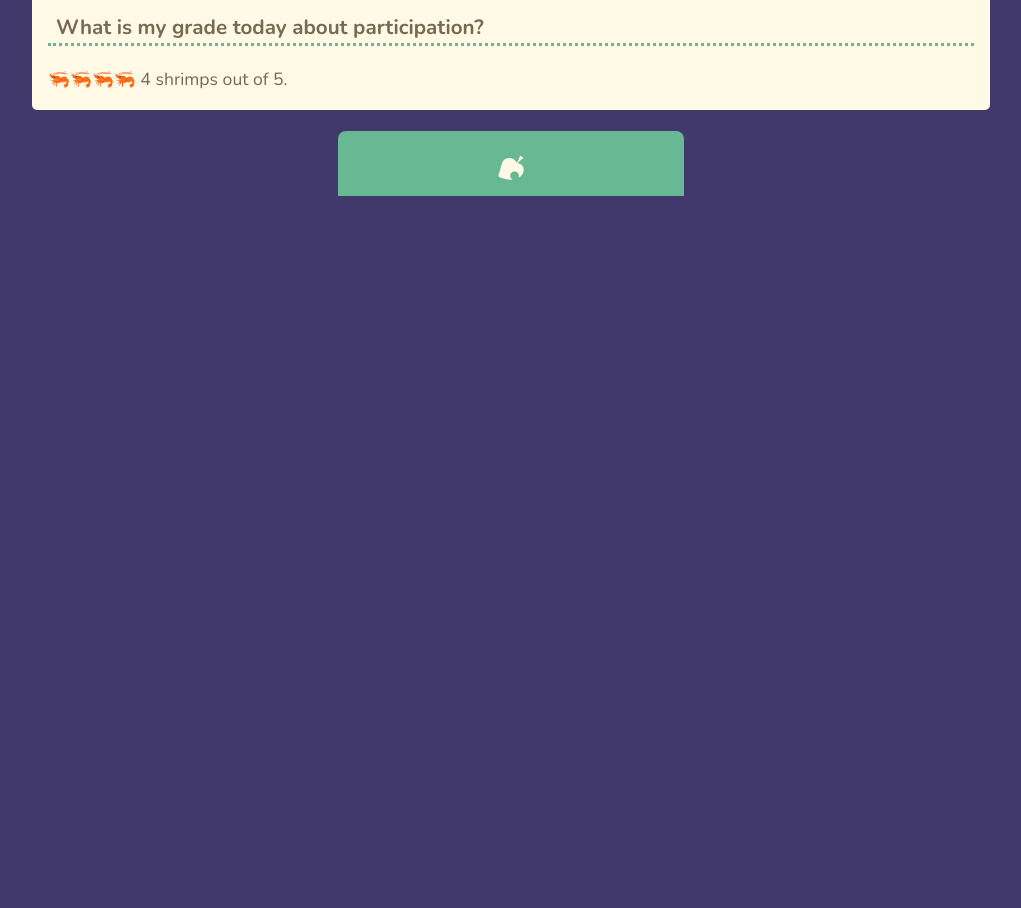
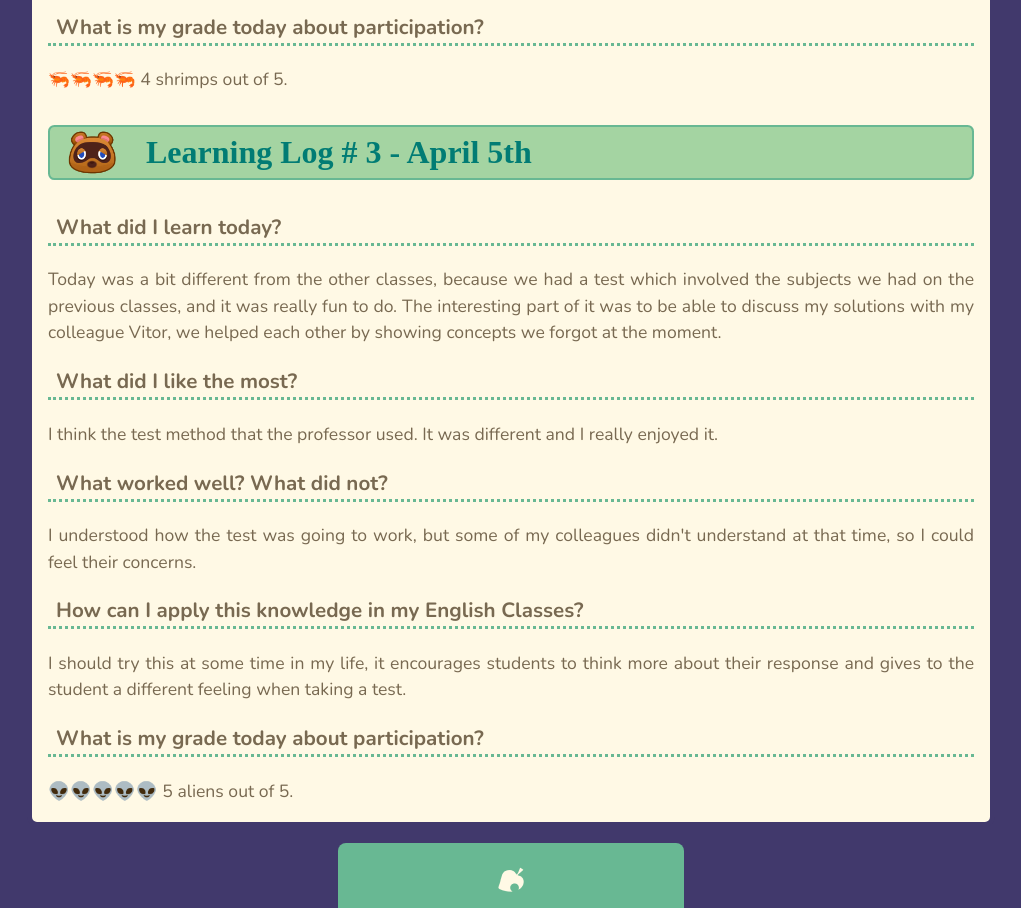
Before and after one commit to tozeos/learning-log, a React (Vite) app: page / in a window 1280 px wide. Shown: the part 2000-2908 px from the top of the page, without its empty margins (129-1150 px from the left). Before the commit the page ends 2196 px from the top, so only its background shows below. Built offline with nearby package versions, Linux system fonts and the light colour scheme.

Commit message:
Terceiro log

```diff
--- a/src/Posts.js
+++ b/src/Posts.js
@@ -19,4 +19,14 @@ export const postagens = [
 		p5: "🦐🦐🦐🦐 4 shrimps out of 5.",
 		img: "https://raw.githubusercontent.com/tozeos/learning-log/master/src/assets/Tomnook.png",
 	},
+	{
+		id: 2,
+		date: "April 5th",
+		p1: "Today was a bit different from the other classes, because we had a test which involved the subjects we had on the previous classes, and it was really fun to do. The interesting part of it was to be able to discuss my solutions with my colleague Vitor, we helped each other by showing concepts we forgot at the moment.",
+		p2: "I think the test method that the professor used. It was different and I really enjoyed it.",
+		p3: "I understood how the test was going to work, but some of my colleagues didn't understand at that time, so I could feel their concerns.",
+		p4: "I should try this at some time in my life, it encourages students to think more about their response and gives to the student a different feeling when taking a test.",
+		p5: "👽👽👽👽👽 5 aliens out of 5.",
+		img: "https://raw.githubusercontent.com/tozeos/learning-log/master/src/assets/Tomnook.png",
+	},
 ];
```
